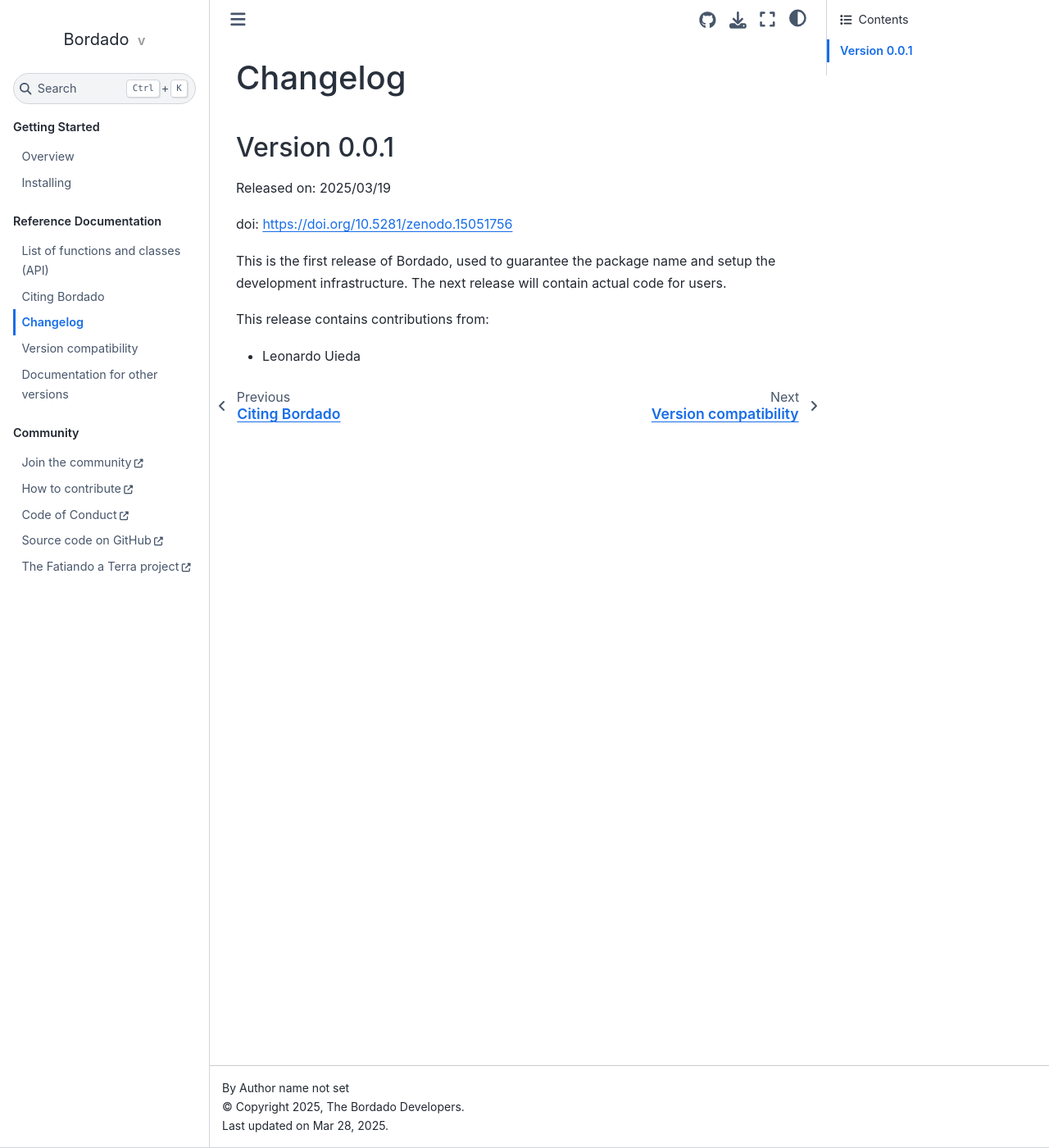
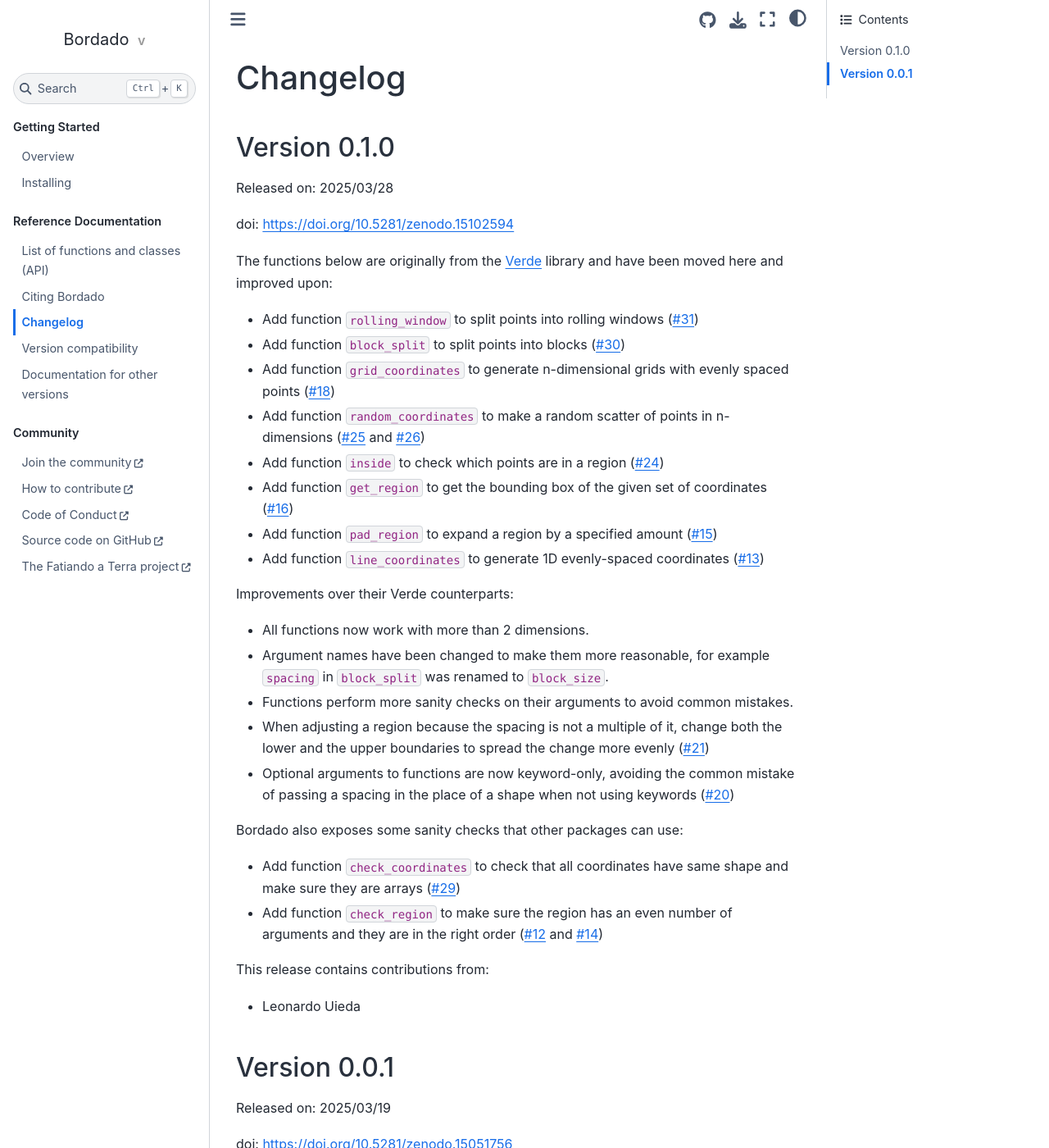
Before and after one commit to fatiando/bordado, a Sphinx documentation site: the page built from doc/changes.rst, in a window 1280 px wide and 1400 px high. Shown: the whole window at 82% size. Built offline with Sphinx 7.4.7 and the Sphinx Book theme 1.1.4, drawn with Linux system fonts in a browser that asks for light colours; the version number could not be read and is left out.

Commit message:
Add a changelog for v0.1.0 (#33)
First minor release with many of the functions from Verde. Not all
functions are here but these are some of the most useful.

```diff
--- a/doc/changes.rst
+++ b/doc/changes.rst
@@ -2,6 +2,41 @@
 
 Changelog
 =========
+
+Version 0.1.0
+-------------
+
+Released on: 2025/03/28
+
+doi: https://doi.org/10.5281/zenodo.15102594
+
+The functions below are originally from the `Verde <https://www.fatiando.org/verde/>`__ library and have been moved here and improved upon:
+
+- Add function ``rolling_window`` to split points into rolling windows (`#31 <https://github.com/fatiando/bordado/pull/31>`__)
+- Add function ``block_split`` to split points into blocks (`#30 <https://github.com/fatiando/bordado/pull/30>`__)
+- Add function ``grid_coordinates`` to generate n-dimensional grids with evenly spaced points (`#18 <https://github.com/fatiando/bordado/pull/18>`__)
+- Add function ``random_coordinates`` to make a random scatter of points in n-dimensions (`#25 <https://github.com/fatiando/bordado/pull/25>`__ and `#26 <https://github.com/fatiando/bordado/pull/26>`__)
+- Add function ``inside`` to check which points are in a region (`#24 <https://github.com/fatiando/bordado/pull/24>`__)
+- Add function ``get_region`` to get the bounding box of the given set of coordinates (`#16 <https://github.com/fatiando/bordado/pull/16>`__)
+- Add function ``pad_region`` to expand a region by a specified amount (`#15 <https://github.com/fatiando/bordado/pull/15>`__)
+- Add function ``line_coordinates`` to generate 1D evenly-spaced coordinates (`#13 <https://github.com/fatiando/bordado/pull/13>`__)
+
+Improvements over their Verde counterparts:
+
+- All functions now work with more than 2 dimensions.
+- Argument names have been changed to make them more reasonable, for example ``spacing`` in ``block_split`` was renamed to ``block_size``.
+- Functions perform more sanity checks on their arguments to avoid common mistakes.
+- When adjusting a region because the spacing is not a multiple of it, change both the lower and the upper boundaries to spread the change more evenly (`#21 <https://github.com/fatiando/bordado/pull/21>`__)
+- Optional arguments to functions are now keyword-only, avoiding the common mistake of passing a spacing in the place of a shape when not using keywords (`#20 <https://github.com/fatiando/bordado/pull/20>`__)
+
+Bordado also exposes some sanity checks that other packages can use:
+
+- Add function ``check_coordinates`` to check that all coordinates have same shape and make sure they are arrays (`#29 <https://github.com/fatiando/bordado/pull/29>`__)
+- Add function ``check_region`` to make sure the region has an even number of arguments and they are in the right order (`#12 <https://github.com/fatiando/bordado/pull/12>`__ and `#14 <https://github.com/fatiando/bordado/pull/14>`__)
+
+This release contains contributions from:
+
+- Leonardo Uieda
 
 Version 0.0.1
 -------------
--- a/doc/versions.rst
+++ b/doc/versions.rst
@@ -7,4 +7,5 @@
 * `Latest release <https://www.fatiando.org/bordado/latest>`__
 * `Development <https://www.fatiando.org/bordado/dev>`__
   (reflects the current development branch on GitHub)
+* `v0.1.0 <https://www.fatiando.org/bordado/v0.1.0>`__
 * `v0.0.1 <https://www.fatiando.org/bordado/v0.0.1>`__
```
Also changed, not shown: doc/index.rst (+5 -3 lines).
